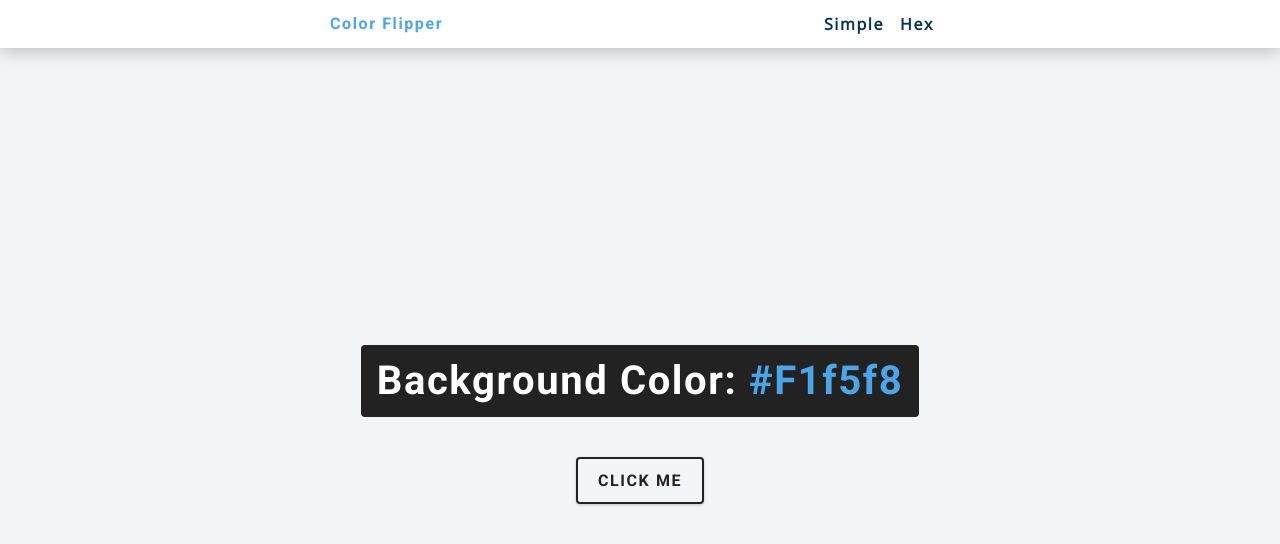
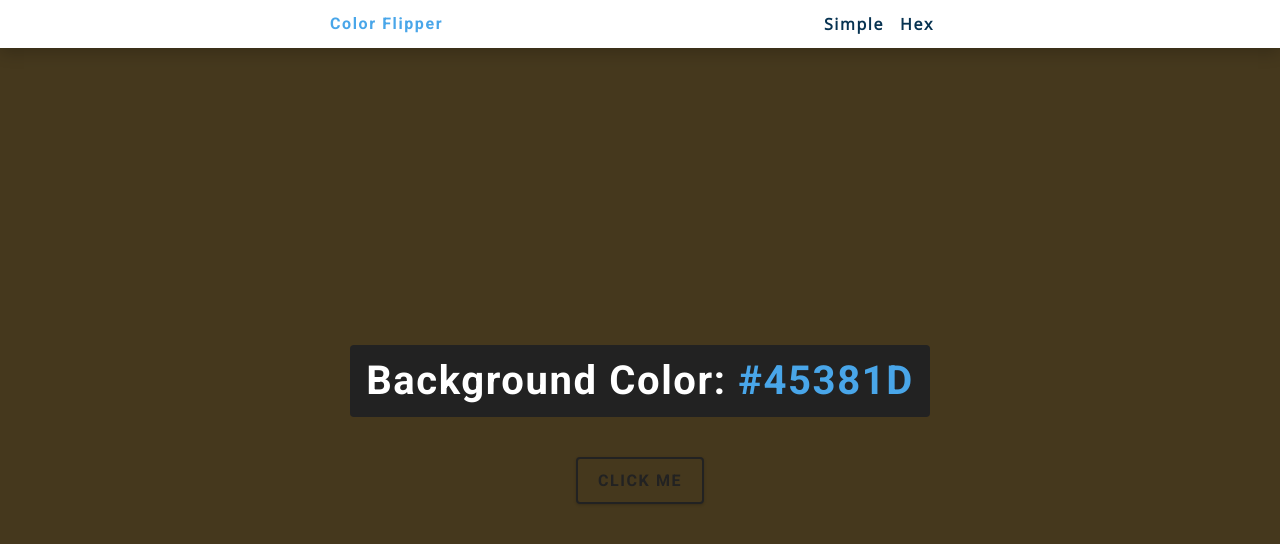
Before and after one commit to LuisCorreaDv/JavaScript_Practica, a plain HTML site: page Color Flipper/hex.html in a window 1280 px wide. Both pictures are taken after a click on the button "CLICK ME". Drawn offline with nearby package versions, Linux system fonts and the light colour scheme.

Commit message:
Generar color hexadecimal

```diff
--- a/Color Flipper/assets/hex.js
+++ b/Color Flipper/assets/hex.js
@@ -0,0 +1,18 @@
+//#f1f2f3
+const hex = [0, 1, 2, 3, 4, 5, 6, 7, 8, 9, "A", "B", "C", "D", "E", "F"];
+
+const btn = document.getElementById('btn');
+const color = document.querySelector(".color");
+
+btn.addEventListener('click', () => {
+    let hexColor = "#";
+    for(let i = 0; i<6;i++){
+        hexColor += hex[getRandomNumber()];
+    }
+    color.textContent = hexColor;
+    document.body.style.backgroundColor = hexColor;
+});
+
+function getRandomNumber() {
+    return Math.floor(Math.random() * hex.length);
+}
```
Also changed, not shown: Color Flipper/index.html (+2 -2 lines).
